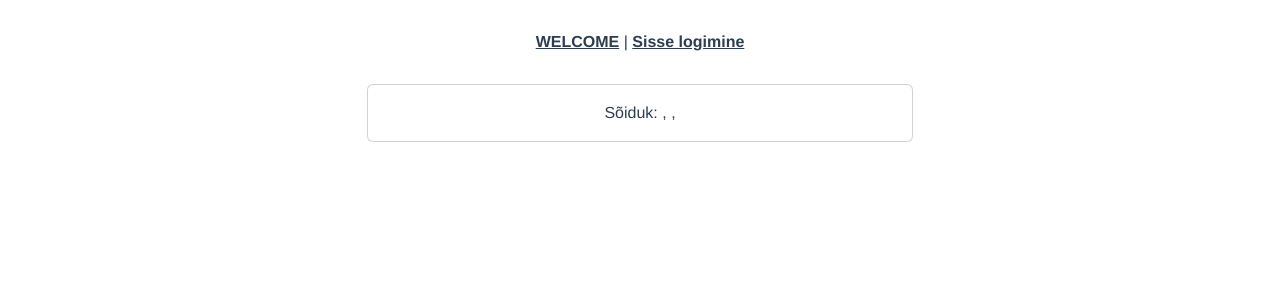
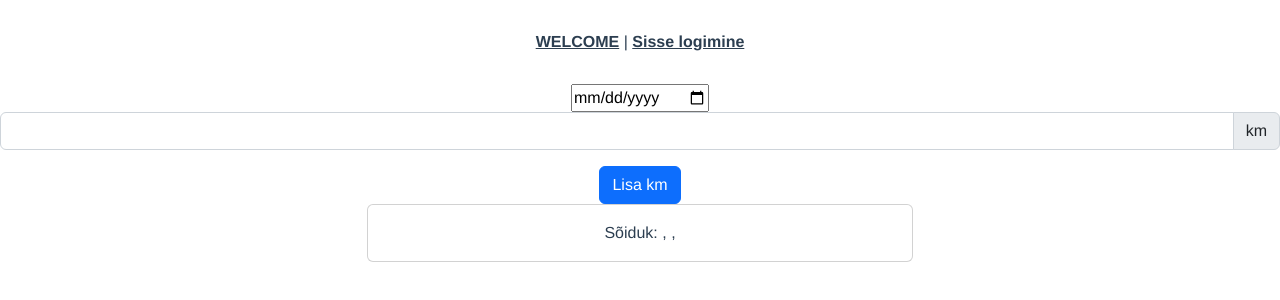
Before and after one commit to BPoder/vans_front, a Vue app: page /user in a window 1280 px wide. Shown: the top 300 px of the page. Built offline with nearby package versions, Linux system fonts and the light colour scheme; no server answers.

Commit message:
PADRE-BOLEANIS userview date and km input

```diff
--- a/src/views/driver/UserView.vue
+++ b/src/views/driver/UserView.vue
@@ -1,4 +1,13 @@
 <template>
+
+    <input type="date" name="" id="">
+    <div class="input-group mb-3">
+        <input type="number" class="form-control" aria-describedby="basic-addon1">
+
+        <span class="input-group-text" id="basic-addon1">km</span>
+    </div>
+    <button type="button" class="btn btn-primary">Lisa km</button>
+
     <div class="container text-center">
         <div class="row justify-content-center">
             <div class="col col-6">
@@ -24,6 +33,7 @@ export default {
             roleName: sessionStorage.getItem('roleName'),
             driverId: sessionStorage.getItem('driverId'),
             vanBasicInfo: {
+                vanId: 0,
                 vanPlateNumber: '',
                 insuranceProvider: '',
                 insurancePhoneNumber: '',
```
